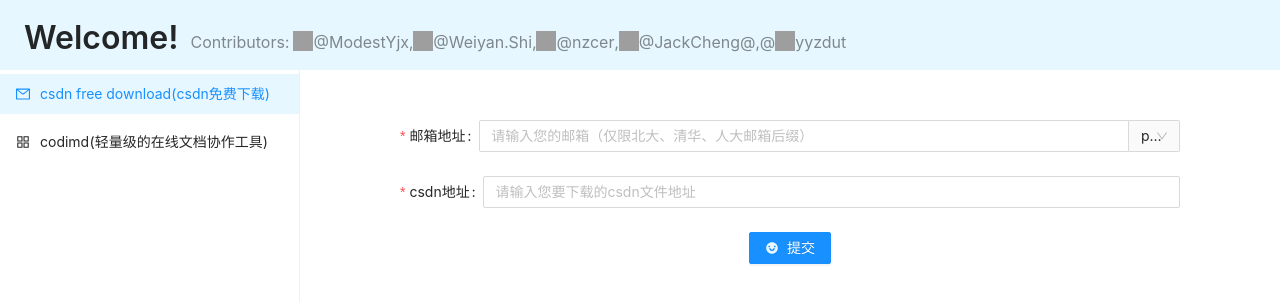
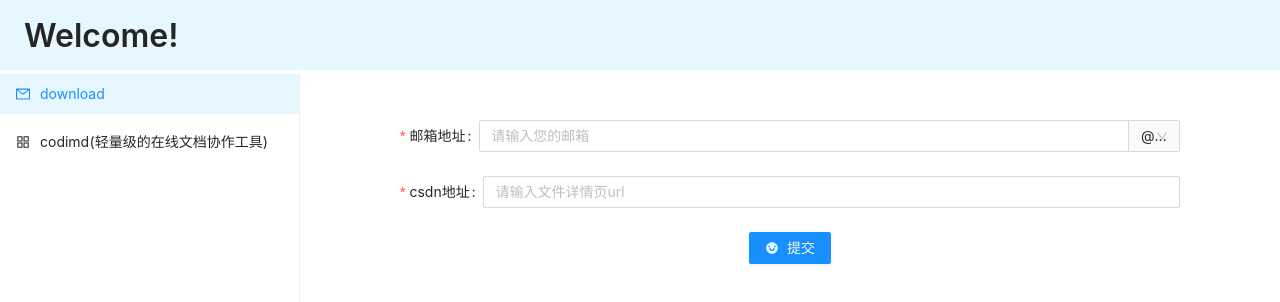
Before and after one commit to Cheer-for-fun/open-stulife-sdk-frontend, a React (Create React App) app: page / in a window 1280 px wide. Shown: the top 302 px of the page. Built offline with nearby package versions, Linux system fonts and the light colour scheme; grey boxes are pictures that could not be loaded.

Commit message:
[test] test and rename

```diff
--- a/src/App.js
+++ b/src/App.js
@@ -11,25 +11,25 @@ const App = () => {
 	const [csdnVisible, setCsdnVisible] = useState(true);
 	const [current, setCurrent] = useState("1");
 
-	const male = () => {
-		return (
-			<img src="https://img.icons8.com/color/48/000000/male.png" alt='' className="icon-img" />)
-	}
+	// const male = () => {
+	// 	return (
+	// 		<img src="https://img.icons8.com/color/48/000000/male.png" alt='' className="icon-img" />)
+	// }
+	//
+	// const female = () => {
+	// 	return (
+	// 		<img src="https://img.icons8.com/color-glass/48/000000/female.png" alt='' className="icon-img" />
+	// 	)
+	// }
 
-	const female = () => {
-		return (
-			<img src="https://img.icons8.com/color-glass/48/000000/female.png" alt='' className="icon-img" />
-		)
-	}
-
-	const Contributors = () => {
-		return (
-			<div className="contributors">
-				Contributors: {male()}@ModestYjx,{female()}@Weiyan.Shi,{male()}@nzcer,{male()}@JackCheng@,@
-				{male()}yyzdut
-			</div>
-		)
-	}
+	// const Contributors = () => {
+	// 	return (
+	// 		<div className="contributors">
+	// 			Contributors: {male()}@ModestYjx,{female()}@Weiyan.Shi,{male()}@nzcer,{male()}@JackCheng@,@
+	// 			{male()}yyzdut
+	// 		</div>
+	// 	)
+	// }
 
 	const LeftMenu = () => {
 		return (
@@ -42,7 +42,7 @@ const App = () => {
 						setCurrent(e.key);
 					}}
 				>
-					csdn free download(csdn免费下载)
+					download
 				</Menu.Item>
 				<Menu.Item
 					key="2"
@@ -64,7 +64,7 @@ const App = () => {
 			<PageHeader
 				className="site-page-header"
 				title="Welcome!"
-				subTitle={<Contributors />}
+				// subTitle={<Contributors />}
 			/>
 			<div className="main-wrapper">
 				<LeftMenu />
--- a/src/Csdn.js
+++ b/src/Csdn.js
@@ -7,7 +7,7 @@ import "./App.css";
 const { Option } = Select;
 
 const Csdn = () => {
-	const [school, setSchool] = useState('pku.edu.cn');
+	const [school, setSchool] = useState('@pku.edu.cn');
 	const [email, setEmail] = useState('');
 	const [address, setAddress] = useState('');
 
@@ -31,11 +31,12 @@ const Csdn = () => {
 	}
 
 	const selectAfter = (
-		<Select defaultValue="pku.edu.cn" className="select-after" onChange={(e) => { setSchool(e) }}>
+		<Select defaultValue="@pku.edu.cn" className="select-after" onChange={(e) => { setSchool(e) }}>
 			<Option value="@stu.pku.edu.cn">@stu.pku.edu.cn</Option>
 			<Option value="@pku.edu.cn">@pku.edu.cn</Option>
 			<Option value="@thu.edu.cn">@thu.edu.cn</Option>
 			<Option value="@ruc.edu.cn">@ruc.edu.cn</Option>
+			<Option value="@scut.edu.cn">@ruc.edu.cn</Option>
 		</Select>
 	);
 
@@ -50,18 +51,18 @@ const Csdn = () => {
 				<Form.Item
 					label="邮箱地址"
 					name="email"
-					rules={[{ required: true, message: '请输入您的邮箱！（仅限北大、清华、人大邮箱后缀）' }]}
+					rules={[{ required: true, message: '请输入您的邮箱！' }]}
 				>
-					<Input addonAfter={selectAfter} placeholder='请输入您的邮箱（仅限北大、清华、人大邮箱后缀）' onChange={(e) => {
+					<Input addonAfter={selectAfter} placeholder='请输入您的邮箱' onChange={(e) => {
 						setEmail(e.target.value + school);
 					}} />
 				</Form.Item>
 				<Form.Item
 					label="csdn地址"
 					name="csdn"
-					rules={[{ required: true, message: '请输入您要下载的csdn文件地址！' }]}
+					rules={[{ required: true, message: '文件url！' }]}
 				>
-					<Input placeholder='请输入您要下载的csdn文件地址' onChange={(e) => {
+					<Input placeholder='请输入文件详情页url' onChange={(e) => {
 						setAddress(e.target.value);
 					}} />
 				</Form.Item>
```
